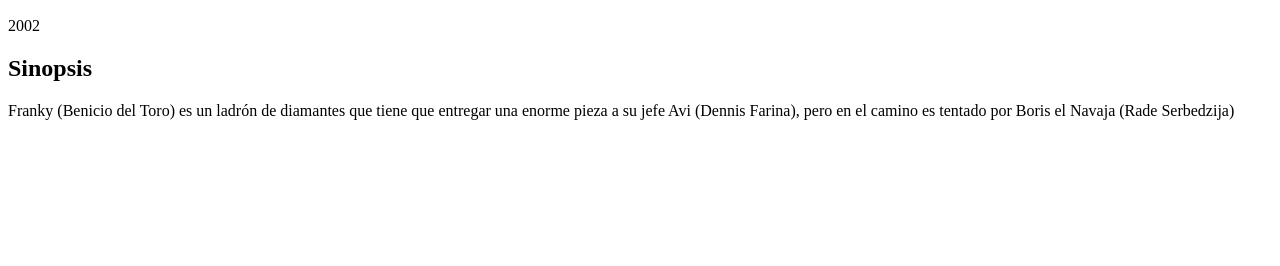
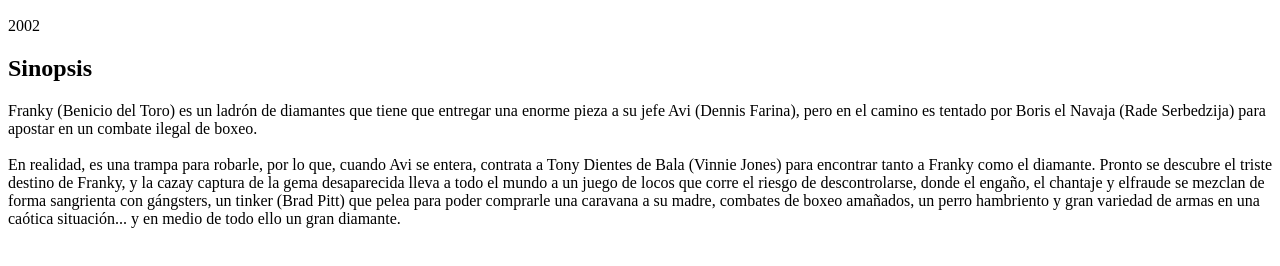
Before and after one commit to AnastasiiaLevkina/M04_AnastasiiaLevkina, a plain HTML site: page Ej07.html in a window 1280 px wide. Shown: the part 110-376 px from the top of the page. Drawn offline with Linux system fonts and the light colour scheme.

Commit message:
sinopsis

```diff
--- a/Ej07.html
+++ b/Ej07.html
@@ -11,6 +11,15 @@
         <h2>Año de producción</h2>
         <p>2002</p>
         <h2>Sinopsis</h2>
-        <p>Franky (Benicio del Toro) es un ladrón de diamantes que tiene que entregar una enorme pieza a su jefe Avi (Dennis Farina), pero en el camino es tentado por Boris el Navaja (Rade Serbedzija)</p>
+        <p>Franky (Benicio del Toro) es un ladrón de diamantes que tiene que entregar una enorme pieza
+            a su jefe Avi (Dennis Farina), pero en el camino es tentado por Boris el Navaja (Rade Serbedzija)
+            para apostar en un combate ilegal de boxeo.<br><br>En realidad, es una trampa para robarle, por lo que,
+            cuando Avi se entera, contrata a Tony Dientes de Bala (Vinnie Jones)
+            para encontrar tanto a Franky como el diamante. Pronto se descubre el triste destino de Franky,
+            y la cazay captura de la gema desaparecida lleva a todo el mundo a un juego de locos que corre el riesgo
+            de descontrolarse, donde el engaño, el chantaje y elfraude se mezclan de forma sangrienta con gángsters,
+            un tinker (Brad Pitt) que pelea para poder comprarle una caravana a su madre, combates de boxeo amañados,
+            un perro hambriento y gran variedad de armas en una caótica situación... y en medio de todo ello un gran diamante.
+        </p>
     </body>
 </html>
```
